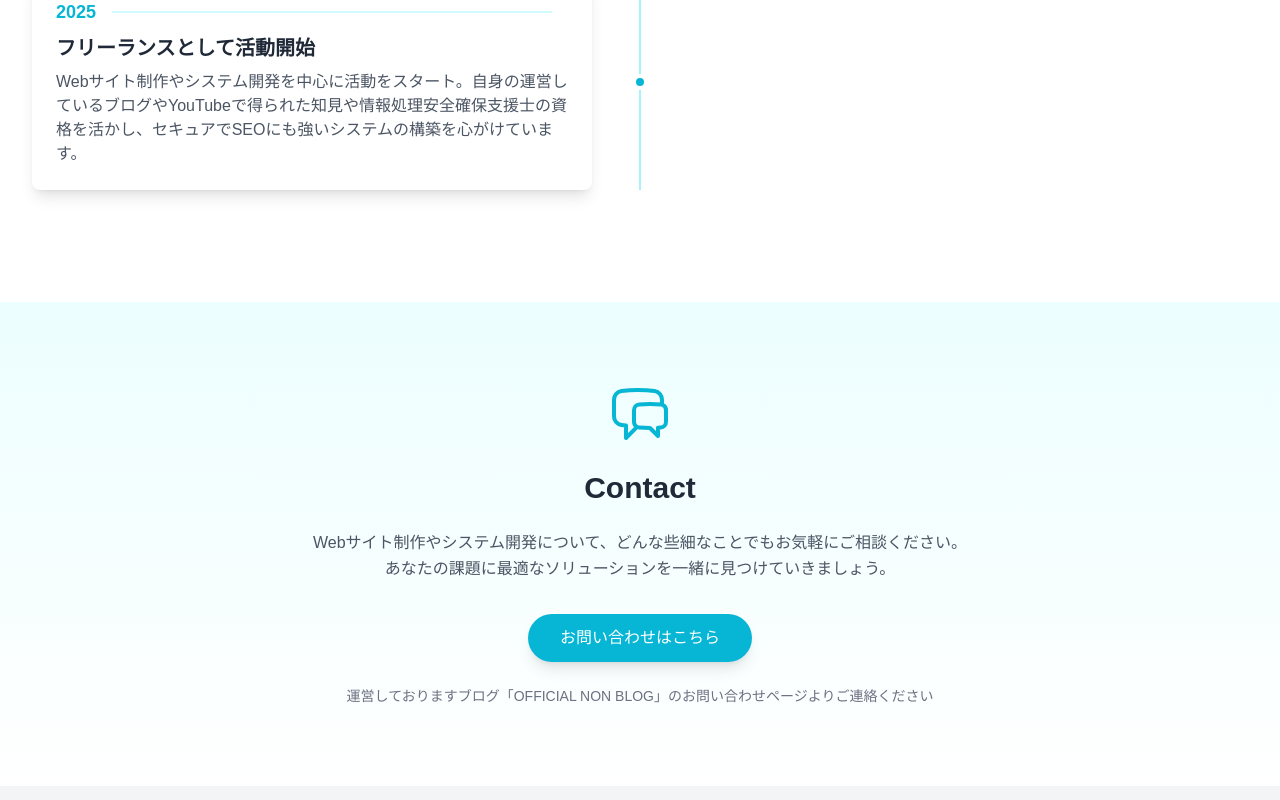
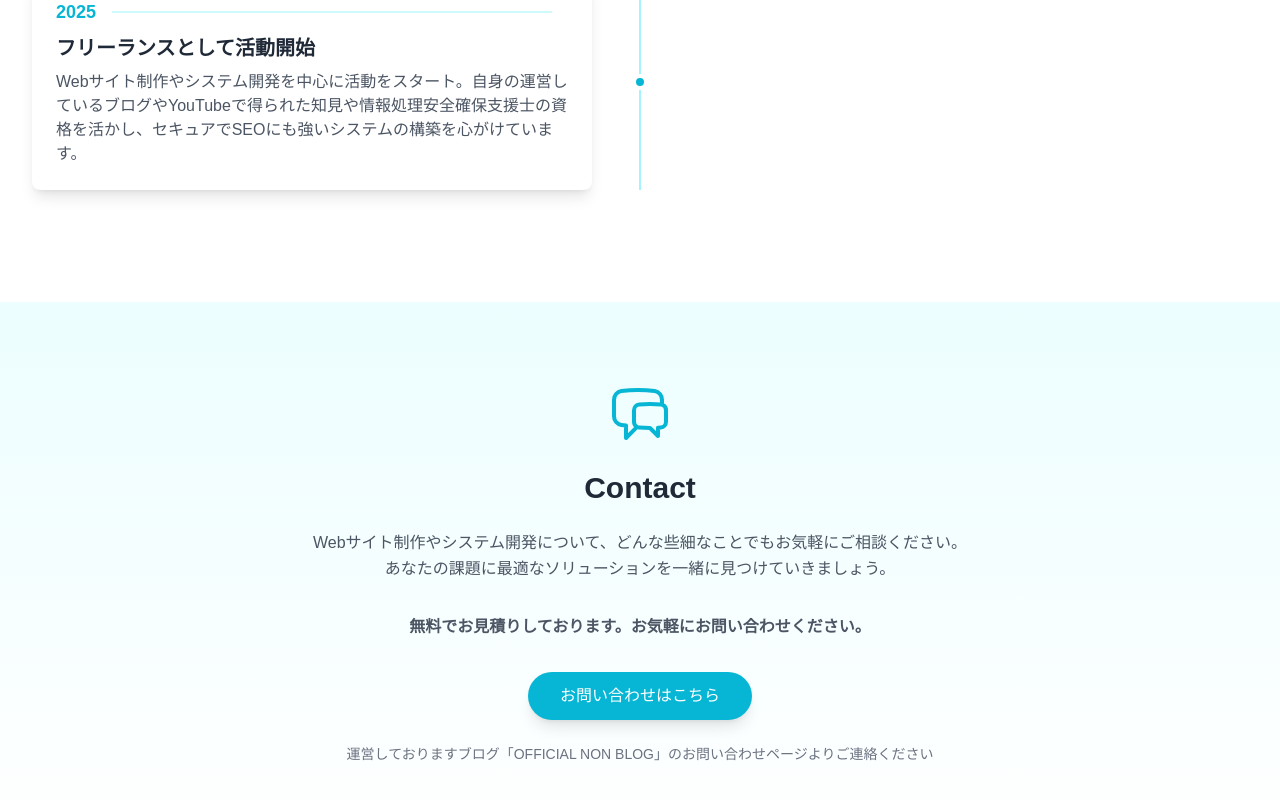
Before and after one commit to non-dev777/non_portfolio, a Next.js app: page / in a window 1280 px wide. Shown: the part 4231-5031 px from the top of the page. Built offline with nearby package versions, Linux system fonts and the light colour scheme.

Commit message:
✨ Add contact section pricing and consultation CTA

```diff
--- a/app/components/Contact.tsx
+++ b/app/components/Contact.tsx
@@ -24,6 +24,10 @@ const Contact = () => {
             あなたの課題に最適なソリューションを一緒に見つけていきましょう。
           </p>
 
+          <p className="text-gray-600 mb-8 leading-relaxed max-w-2xl mx-auto font-bold">
+            無料でお見積りしております。お気軽にお問い合わせください。
+          </p>
+
           <motion.a
             href="https://example.com/contact"
             target="_blank"
```
